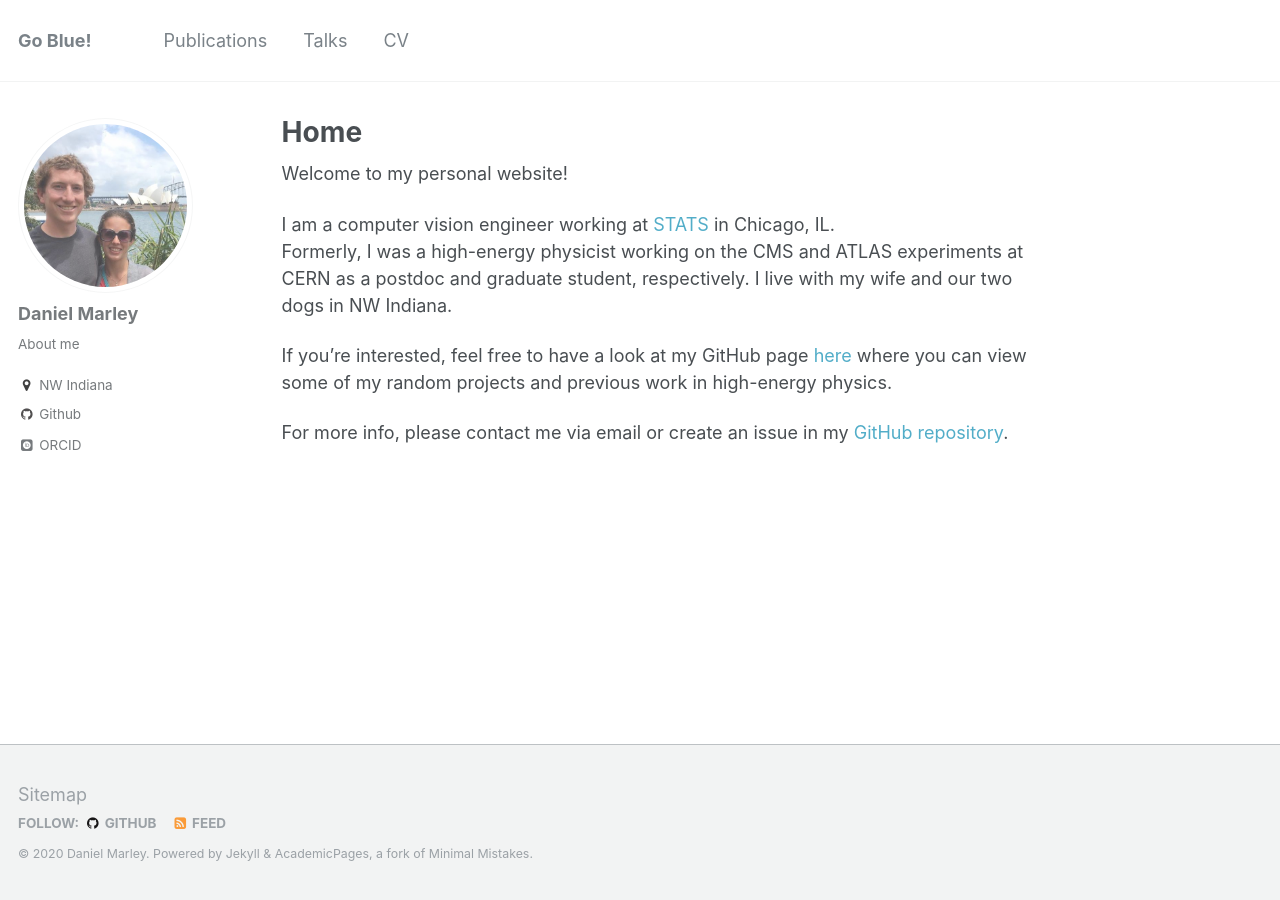
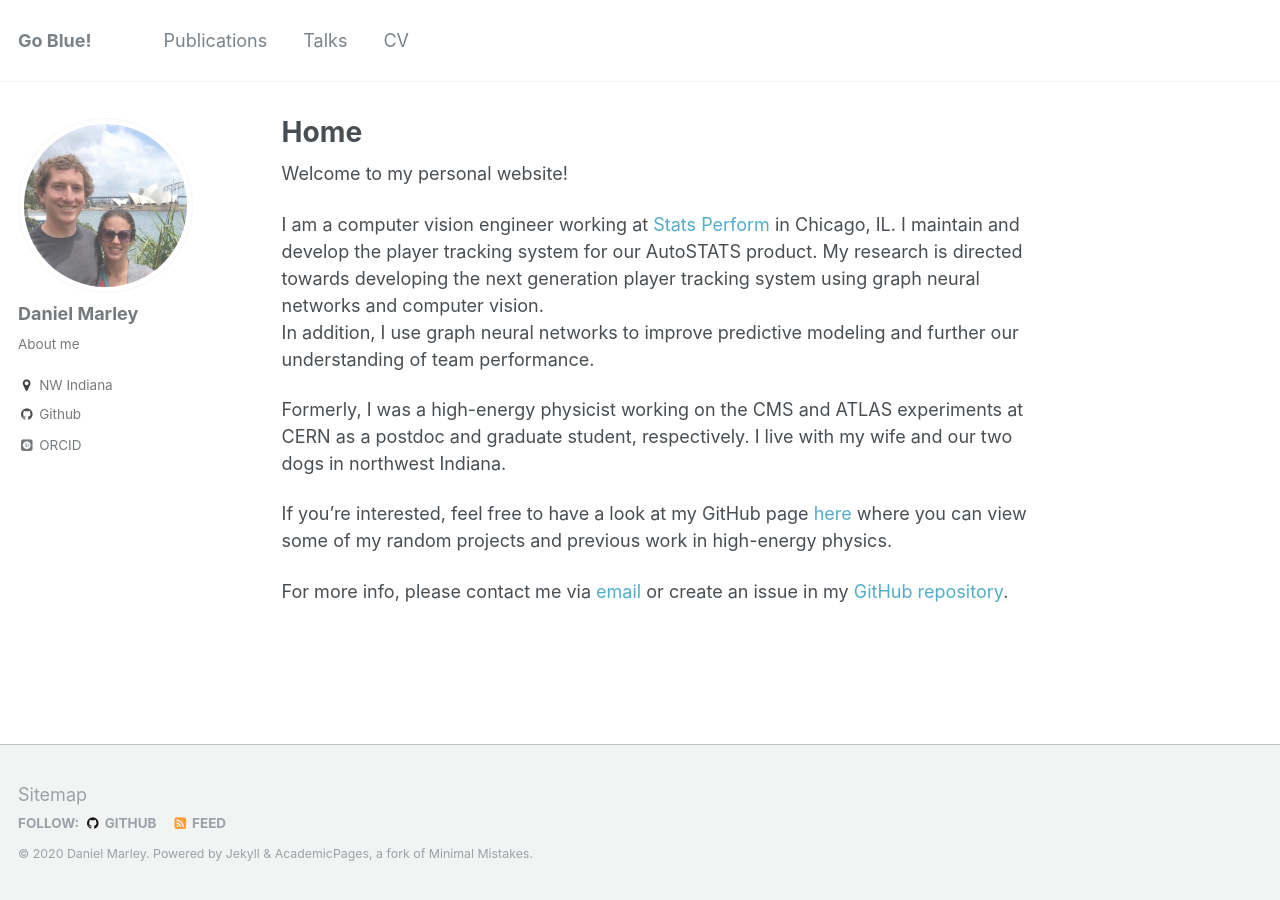
Before and after one commit to demarley/demarley.github.io, a Jekyll site: the page built from _pages/about.md, in a window 1280 px wide. Built offline with Jekyll 4.4.1, drawn with Linux system fonts in a browser that asks for light colours; some web fonts are replaced.

Commit message:
Update about.md

```diff
--- a/_pages/about.md
+++ b/_pages/about.md
@@ -9,13 +9,17 @@ redirect_from:
 
 Welcome to my personal website!
 
-I am a computer vision engineer working at [STATS](https://www.stats.com/artificial-intelligence/) in Chicago, IL.
+I am a computer vision engineer working at [Stats Perform](https://www.statsperform.com/artificial-intelligence/) in Chicago, IL.
+I maintain and develop the player tracking system for our AutoSTATS product.
+My research is directed towards developing the next generation player tracking system using graph neural networks and computer vision.
+In addition, I use graph neural networks to improve predictive modeling and further our understanding of team performance.
+
 Formerly, I was a high-energy physicist working on the CMS and ATLAS experiments at CERN as a postdoc and graduate student, respectively.
-I live with my wife and our two dogs in NW Indiana.
+I live with my wife and our two dogs in northwest Indiana.
 
 If you're interested, feel free to have a look at my GitHub page
 [here](https://github.com/demarley)
 where you can view some of my random projects and previous work in high-energy physics.
 
-For more info, please contact me via email or create an issue
+For more info, please contact me via [email](mailto:daniel.edison.marley@gmail.com) or create an issue
 in my [GitHub repository](https://github.com/demarley/demarley.github.io).
```
